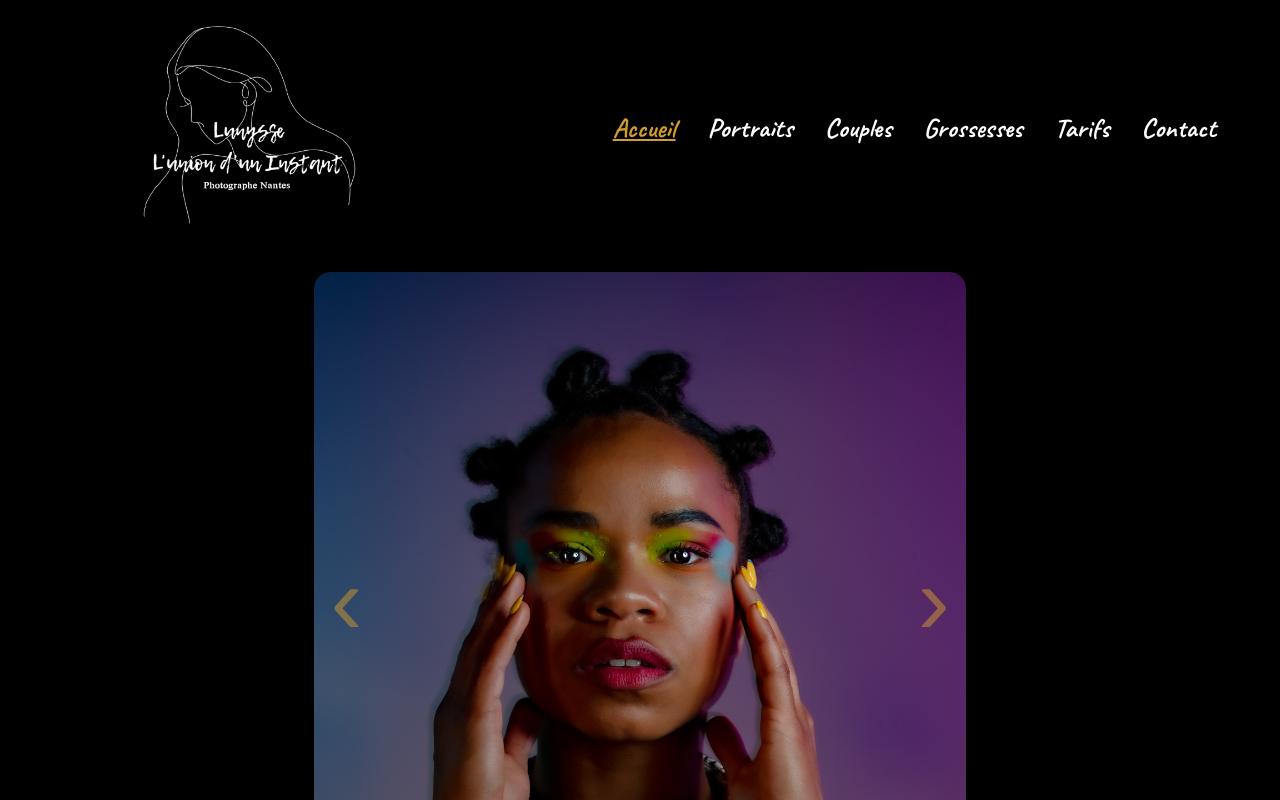
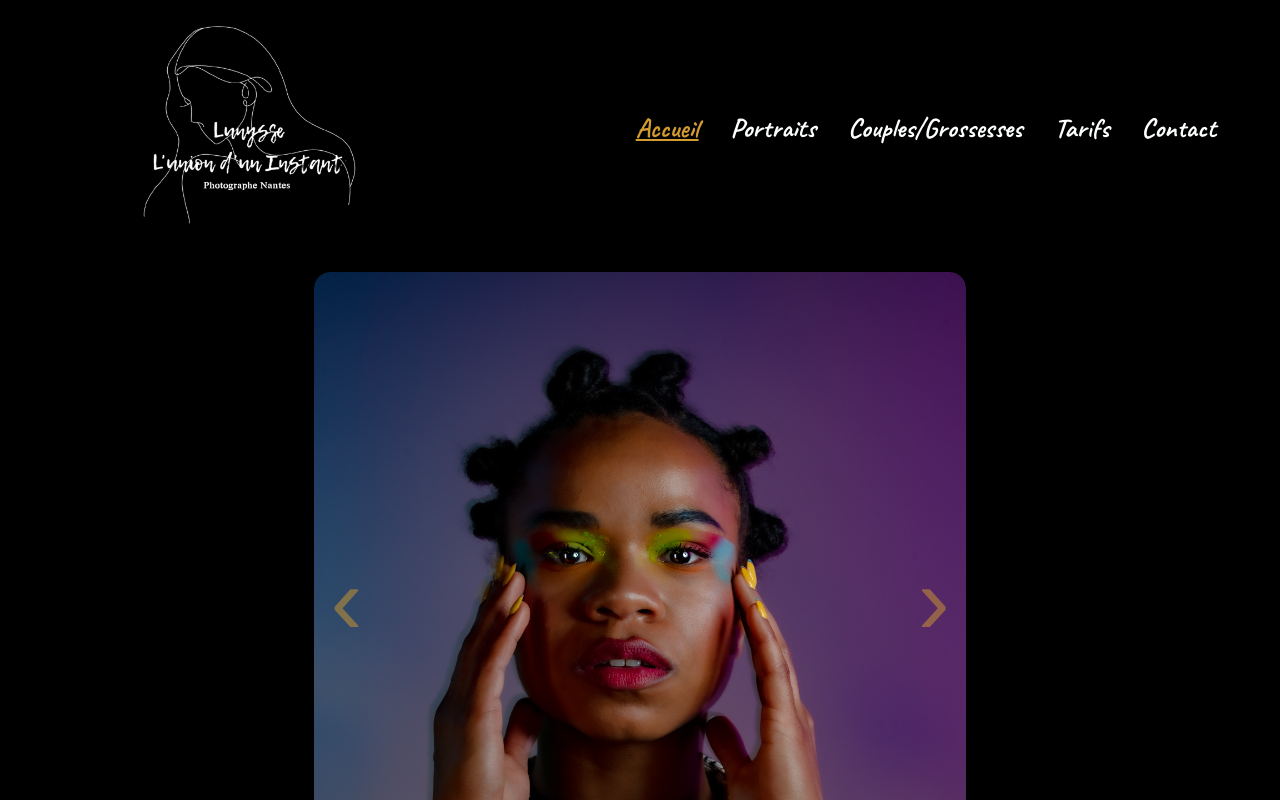
Before and after one commit to danidji/dtc_phography, a Next.js app: page / in a window 1280 px wide. Shown: the top 800 px of the page. Built offline with nearby package versions, Linux system fonts and the light colour scheme.

Commit message:
feat: change url name

```diff
--- a/pages/galeries/[galery].tsx
+++ b/pages/galeries/[galery].tsx
@@ -53,7 +53,7 @@ const Galery = ({ content }: GaleryProps): JSX.Element => {
     <GaleryWrapper className="galery_wrapper">
 
       <h1 className="galery_wrapper">{content?.title} en intérieur ou extérieur</h1>
-      <GridWrapper className="grid_wrapper" isGaleryCouple={router.asPath === "/galeries/couples" ? true : false}>
+      <GridWrapper className="grid_wrapper" isGaleryCouple={router.asPath === "/galeries/couples-grossesses" ? true : false}>
         {renderImages(content?.imagesUrl)}
       </GridWrapper>
       {displayImage && (
@@ -117,7 +117,7 @@ const GridWrapper = styled.div<GridProps>`
     grid-template-columns: 1fr 1fr 1fr ;
     grid-template-rows: repeat(${p => p.isGaleryCouple ? 3 : 7}, 22rem) ;
   }
-  @media (min-width: 1000px) {
+  @media (min-width: 1200px) {
     padding:0 10rem ;
     grid-template-rows: repeat(${p => p.isGaleryCouple ? 3 : 7}, 27rem) ;
   }
--- a/src/constants/index.ts
+++ b/src/constants/index.ts
@@ -3,8 +3,8 @@ import { NavbarItemsType, CarouselItemType, PricesItemsType } from "../interface
 export const navBarItems: NavbarItemsType[] = [
   { id: "home", title: "Accueil", href: "/" },
   { id: "portraits", title: "Portraits", href: "/galeries/portraits" },
-  { id: "couples", title: "Couples", href: "/galeries/couples" },
-  { id: "pregnancies", title: "Grossesses", href: "/galeries/grossesses" },
+  { id: "couples", title: "Couples/Grossesses", href: "/galeries/couples-grossesses" },
+  // { id: "pregnancies", title: "Grossesses", href: "/galeries/grossesses" },
   { id: "prices", title: "Tarifs", href: "/tarifs" },
   { id: "contact", title: "Contact", href: "/contact" }
 ]
```
